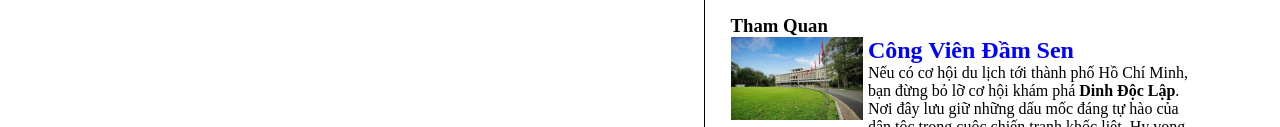
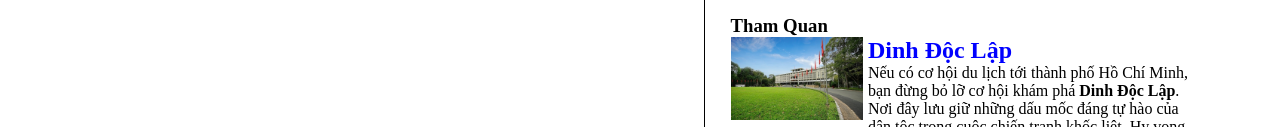
Before and after one commit to xuantan-1990/web_101x-project4-2022, a plain HTML site: page project4(tham-quan).html in a window 1280 px wide. Shown: the part 1228-1355 px from the top of the page. Drawn offline with Linux system fonts and the light colour scheme; a script that the page names is missing.

Commit message:
Update project4(tham-quan).html

```diff
--- a/project4(tham-quan).html
+++ b/project4(tham-quan).html
@@ -104,7 +104,7 @@
                     <a class="cong-vien-dan-sen" href="project4(dinh-doc-lap).html" target="_blank"><img
                             src="img/anh-dep-dinh-doc-lap-sai-gon-nhin-tu-xa_105138320.jpg" alt="Dinh Độc Lập"></a>
                     <a href="project4(dinh-doc-lap).html" target="_blank"style="color: blue;">
-                        <h2>Công Viên Đầm Sen</h2>
+                        <h2>Dinh Độc Lập</h2>
                     </a>
                     <p>Nếu có cơ hội du lịch tới thành phố Hồ Chí Minh, bạn đừng bỏ lỡ cơ hội khám phá <b>Dinh Độc
                             Lập</b>. Nơi
```
